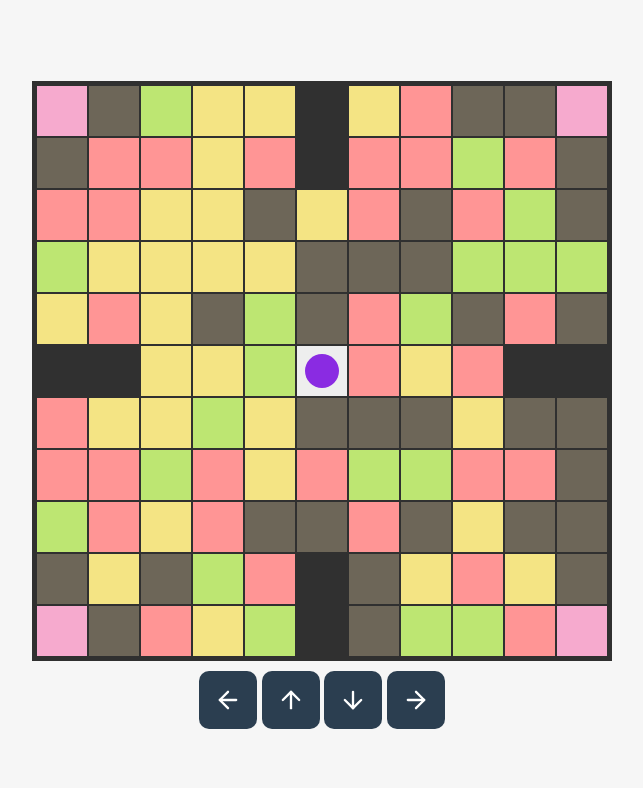
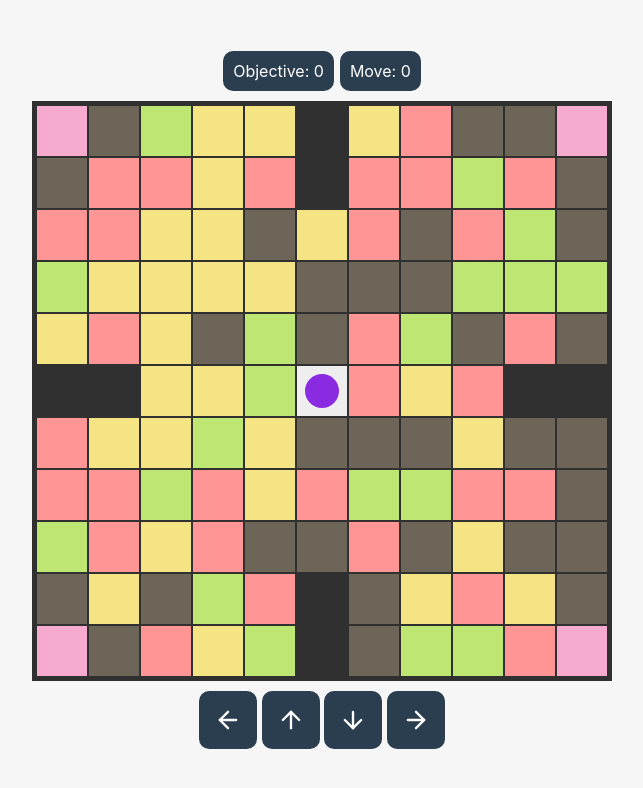
Before and after one commit to Skkay/Rainikrone, a website built with Vite: page index.html in a window 1280 px wide. Shown: the whole page, without its empty margins (318-961 px from the left). Built offline with nearby package versions, Linux system fonts and the light colour scheme.

Commit message:
feat: Add game info display

```diff
--- a/index.html
+++ b/index.html
@@ -8,6 +8,10 @@
     </head>
     <body>
         <div class="main">
+            <div class="gameInfoContainer">
+                <div class="gameInfo">Objective: <span id="remainingObjectives">0</span></div>
+                <div class="gameInfo">Move: <span id="moveCount">0</span></div>
+            </div>
             <div id="container"></div>
             <button id="moveLeftButton" class="moveButton">
                 <svg class="moveButtonIcon" viewBox="0 0 24 24">
--- a/style.css
+++ b/style.css
@@ -95,3 +95,16 @@ body {
     stroke-linecap: round;
     stroke-linejoin: round;
 }
+
+.gameInfoContainer {
+    display: flex;
+    justify-content: center;
+}
+
+.gameInfo {
+    color: #ffffff;
+    background-color: #2b3e50;
+    margin: 0px 3px;
+    padding: 10px;
+    border-radius: 10px;
+}
```
